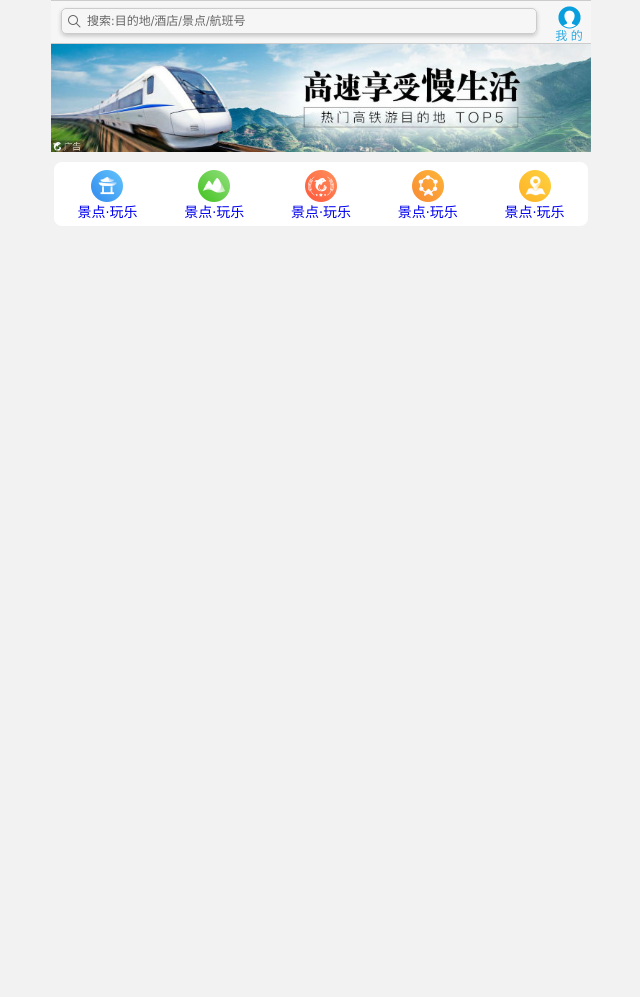
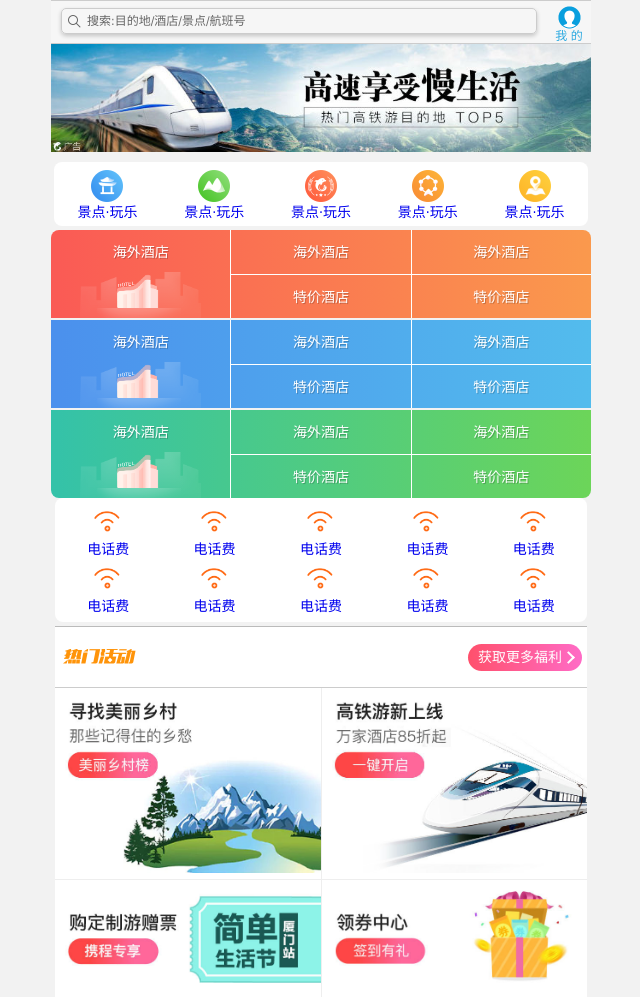
Before and after one commit to yT094/trip-flex, a plain HTML site: page index.html in a window 1280 px wide. Shown: the top 997 px of the page, without its empty margins (319-959 px from the left). Before the commit the page ends 800 px from the top, so only its background shows below. Drawn offline with Linux system fonts and the light colour scheme.

Commit message:
feat: project completed

```diff
--- a/css/index.css
+++ b/css/index.css
@@ -132,3 +132,161 @@ ul {
 .local-nav li .local-nav-icon-icon5 {
   background-position: 0 -128px;
 }
+
+/* 主导航栏模块 */
+nav {
+  overflow: hidden;
+  border-radius: 8px;
+  margin: 0;
+}
+
+.nav-common {
+  display: flex;
+  height: 88px;
+  background-color: pink;
+}
+
+.nav-common:nth-child(2) {
+  margin: 2px 0;
+}
+
+/* 上有老，下有小 */
+.nav-items {
+  flex: 1;
+  display: flex;
+  flex-direction: column;
+}
+
+/* -n+2就是选择前面两个元素 */
+.nav-items:nth-child(-n+2) {
+  border-right: 1px solid #fff;
+}
+
+.nav-items a {
+  flex: 1;
+  text-align: center;
+  line-height: 44px;
+  font-size: 14px;
+  color: #fff;
+  /* 文字阴影 */
+  text-shadow: 1px 1px rgba(0, 0, 0, .2);
+}
+
+.nav-items a:nth-child(1) {
+  border-bottom: 1px solid #fff;
+}
+
+.nav-items:nth-child(1) a {
+  border: 0;
+  background: url(../images/hotel.png) no-repeat bottom center;
+  background-size: 121px auto;
+}
+
+.nav-common:nth-child(1) {
+  background: -webkit-linear-gradient(left, #FA5A55, #FA994D);
+}
+
+.nav-common:nth-child(2) {
+  background: -webkit-linear-gradient(left, #4B90ED, #53BCED);
+}
+
+.nav-common:nth-child(3) {
+  background: -webkit-linear-gradient(left, #34C2A9, #6CD559);
+}
+
+.subnav-entry {
+  display: flex;
+  flex-wrap: wrap;
+  margin: 0 4px;
+  padding: 5px 0;
+  background-color: #fff;
+  border-radius: 8px;
+}
+
+.subnav-entry li {
+  flex: 20%;
+}
+
+.subnav-entry a {
+  display: flex;
+  flex-direction: column;
+  align-items: center;
+}
+
+.subnav-entry-icon {
+  height: 28px;
+  width: 28px;
+  background-color: pink;
+  background: url(../images/subnav-bg.png) no-repeat;
+  background-size: 28px auto;
+  margin-top: 8px;
+}
+
+/* 销售模块 */
+.sales-box {
+  margin: 4px;
+  border-top: 1px solid #bbb;
+  background-color: #fff;
+}
+
+.sales-hd {
+  position: relative;
+  height: 44px;
+  border-bottom: 1px solid #ccc;
+}
+
+.sales-hd h2 {
+  position: relative;
+  text-indent: -999px;
+  overflow: hidden;
+}
+
+.sales-hd h2::after {
+  position: absolute;
+  top: 5px;
+  left: 8px;
+  content: "";
+  width: 79px;
+  height: 15px;
+  background: url(../images/hot.png) no-repeat 0 -20px;
+  background-size: 79px auto;
+}
+
+.more {
+  position: absolute;
+  right: 5px;
+  top: 0px;
+  background: -webkit-linear-gradient(left, #FF506C, #FF6BC6);
+  border-radius: 15px;
+  padding: 3px 20px 3px 10px;
+  color: #fff;
+}
+
+.more::after {
+  content: "";
+  position: absolute;
+  top: 9px;
+  right: 9px;
+  width: 7px;
+  height: 7px;
+  border-top: 2px solid #fff;
+  border-right: 2px solid #fff;
+  transform: rotate(45deg);
+}
+
+.row {
+  display: flex;
+}
+
+.row a {
+  flex: 1;
+  border-bottom: 1px solid #eee;
+}
+
+.row a:nth-child(1) {
+  border-right: 1px solid #eee;
+}
+
+.row a img {
+  width: 100%;
+}
--- a/index.html
+++ b/index.html
@@ -55,6 +55,153 @@
       </a>
     </li>
   </ul>
+
+  <!-- 主导航栏模块 -->
+  <nav>
+    <div class="nav-common">
+      <div class="nav-items">
+        <a href="#">海外酒店</a>
+      </div>
+      <div class="nav-items">
+        <a href="#">海外酒店</a>
+        <a href="#">特价酒店</a>
+      </div>
+      <div class="nav-items">
+        <a href="#">海外酒店</a>
+        <a href="#">特价酒店</a>
+      </div>
+    </div>
+    <div class="nav-common">
+      <div class="nav-items">
+        <a href="#">海外酒店</a>
+      </div>
+      <div class="nav-items">
+        <a href="#">海外酒店</a>
+        <a href="#">特价酒店</a>
+      </div>
+      <div class="nav-items">
+        <a href="#">海外酒店</a>
+        <a href="#">特价酒店</a>
+      </div>
+    </div>
+    <div class="nav-common">
+      <div class="nav-items">
+        <a href="#">海外酒店</a>
+      </div>
+      <div class="nav-items">
+        <a href="#">海外酒店</a>
+        <a href="#">特价酒店</a>
+      </div>
+      <div class="nav-items">
+        <a href="#">海外酒店</a>
+        <a href="#">特价酒店</a>
+      </div>
+    </div>
+  </nav>
+
+  <!-- 子导航栏模块 -->
+  <ul class="subnav-entry">
+    <li>
+      <a href="#" title="电话费">
+        <span class="subnav-entry-icon"></span>
+        <span>电话费</span>
+      </a>
+    </li>
+    <li>
+      <a href="#" title="电话费">
+        <span class="subnav-entry-icon"></span>
+        <span>电话费</span>
+      </a>
+    </li>
+    <li>
+      <a href="#" title="电话费">
+        <span class="subnav-entry-icon"></span>
+        <span>电话费</span>
+      </a>
+    </li>
+    <li>
+      <a href="#" title="电话费">
+        <span class="subnav-entry-icon"></span>
+        <span>电话费</span>
+      </a>
+    </li>
+    <li>
+      <a href="#" title="电话费">
+        <span class="subnav-entry-icon"></span>
+        <span>电话费</span>
+      </a>
+    </li>
+    <li>
+      <a href="#" title="电话费">
+        <span class="subnav-entry-icon"></span>
+        <span>电话费</span>
+      </a>
+    </li>
+    <li>
+      <a href="#" title="电话费">
+        <span class="subnav-entry-icon"></span>
+        <span>电话费</span>
+      </a>
+    </li>
+    <li>
+      <a href="#" title="电话费">
+        <span class="subnav-entry-icon"></span>
+        <span>电话费</span>
+      </a>
+    </li>
+    <li>
+      <a href="#" title="电话费">
+        <span class="subnav-entry-icon"></span>
+        <span>电话费</span>
+      </a>
+    </li>
+    <li>
+      <a href="#" title="电话费">
+        <span class="subnav-entry-icon"></span>
+        <span>电话费</span>
+      </a>
+    </li>
+  </ul>
+
+  <!-- 销售模块 -->
+  <div class="sales-box">
+    <div class="sales-hd">
+      <h2>热门活动</h2>
+      <a href="#" class="more">获取更多福利</a>
+    </div>
+
+    <div class="sales-bd">
+      <div class="row">
+        <a href="#">
+          <img src="upload/pic1.jpg" alt="">
+        </a>
+        <a href="#">
+          <img src="upload/pic2.jpg" alt="">
+
+        </a>
+      </div>
+      <div class="row">
+        <a href="#">
+          <img src="upload/pic3.jpg" alt="">
+        </a>
+        <a href="#">
+          <img src="upload/pic4.jpg" alt="">
+
+        </a>
+      </div>
+      <div class="row">
+        <a href="#">
+          <img src="upload/pic5.jpg" alt="">
+        </a>
+        <a href="#">
+          <img src="upload/pic6.jpg" alt="">
+
+        </a>
+      </div>
+
+    </div>
+  </div>
+
 </body>
 
 </html>
```
Also changed, not shown: 1 other file.
